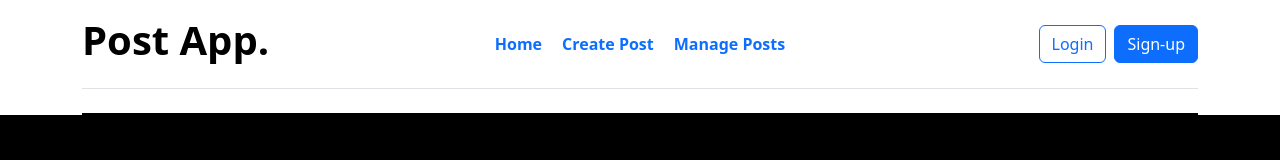
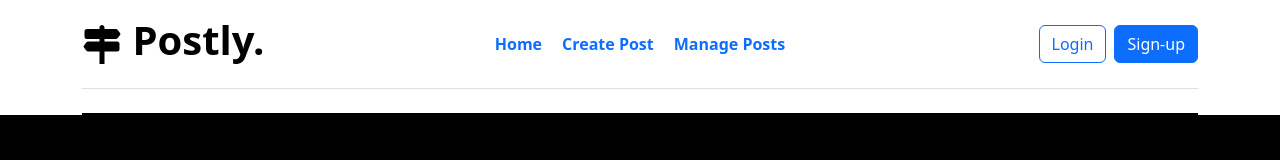
Before and after one commit to karanhimadri/Post-webapp, a React (Vite) app: page /login in a window 1280 px wide. Shown: the top 160 px of the page. Built offline with nearby package versions, Linux system fonts and the light colour scheme; no server answers.

Commit message:
V 5.0.0.0

```diff
--- a/index.html
+++ b/index.html
@@ -4,7 +4,7 @@
     <meta charset="UTF-8" />
     <link rel="icon" type="image/svg+xml" href="/vite.svg" />
     <meta name="viewport" content="width=device-width, initial-scale=1.0" />
-    <title>Post WebApp</title>
+    <title>Postly</title>
   </head>
   <body >
     <div id="root"></div>
--- a/src/components/Navbar.jsx
+++ b/src/components/Navbar.jsx
@@ -3,6 +3,7 @@ import { Link, NavLink, useNavigate } from "react-router-dom";
 import authService from "../AuthService/auth";
 import { logout } from "../store/AuthSlice";
 import { useState } from "react";
+import { BsSignpost2Fill } from "react-icons/bs";
 
 function Navbar() {
   const { status, userName } = useSelector((store) => store.authStore);
@@ -26,7 +27,9 @@ function Navbar() {
             className="d-inline-flex NavLink-body-emphasis text-decoration-none"
           >
             <h1>
-              <b style={{ color: "black" }}> Post App.</b>
+              <b style={{ color: "black" }}>
+                <BsSignpost2Fill /> Postly.
+              </b>
             </h1>
           </a>
         </div>
```
